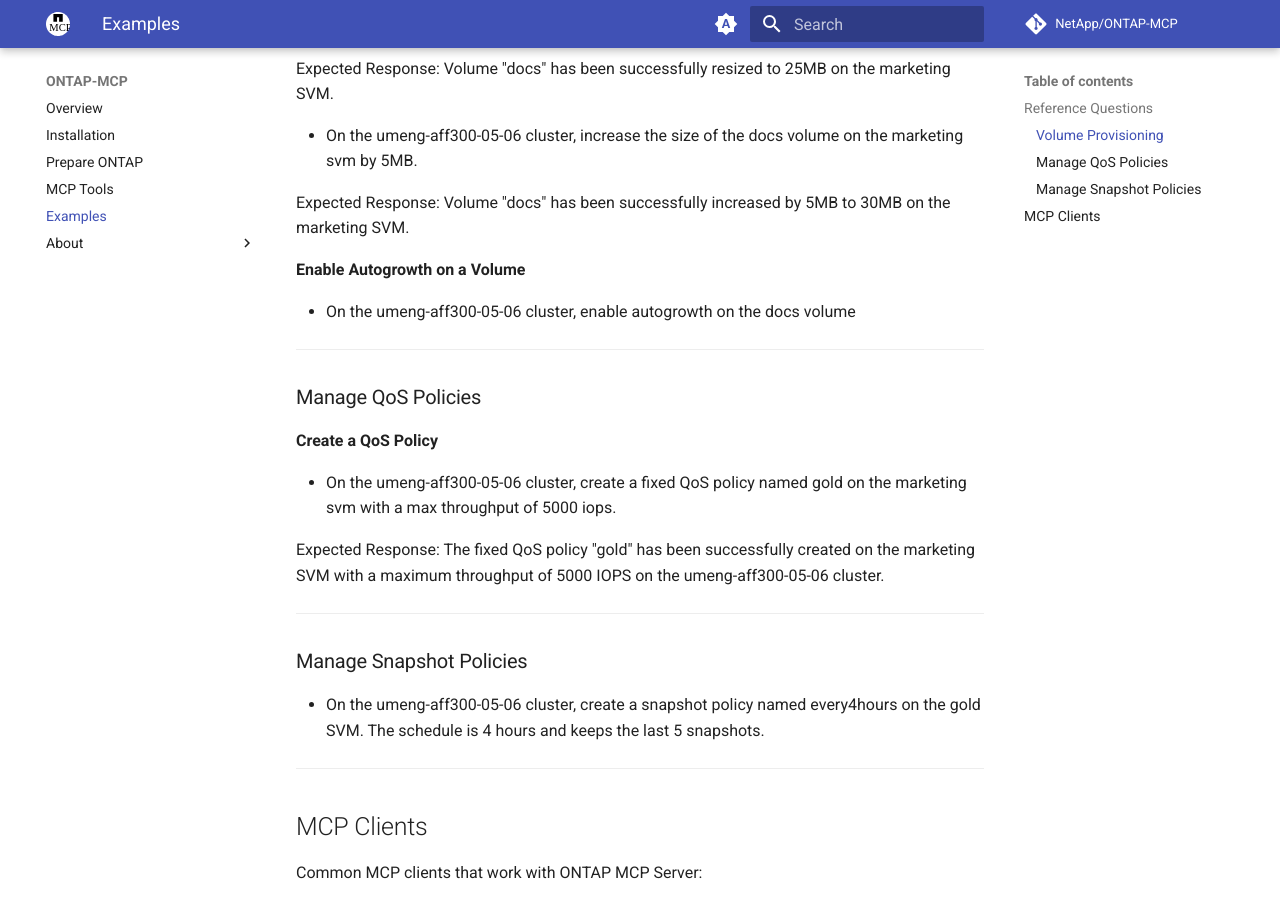
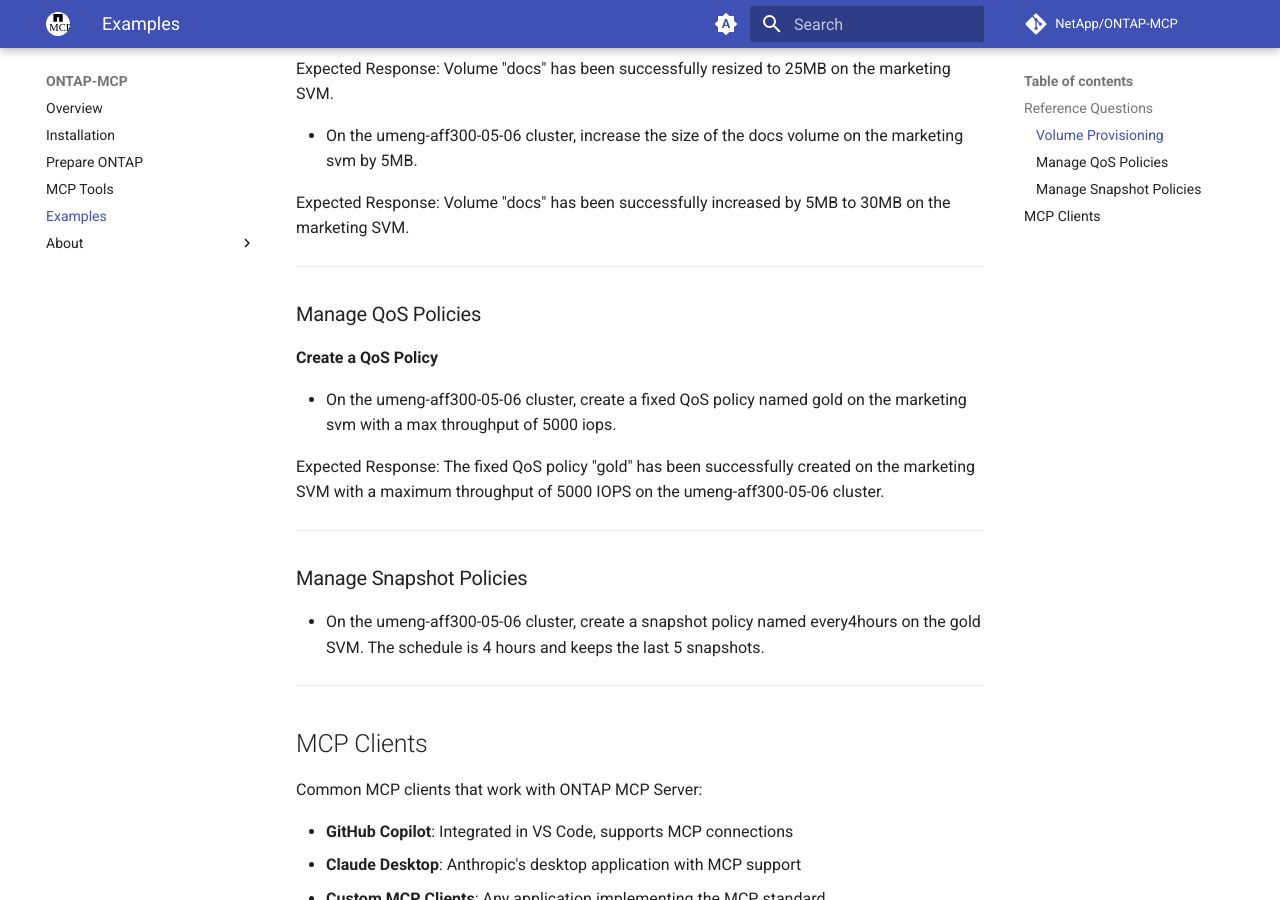
Before and after one commit to NetApp/ontap-mcp, an MkDocs documentation site: the page built from docs/examples.md, in a window 1280 px wide and 900 px high, scrolled down 789 px. Built offline with MkDocs 1.6.1 and Material for MkDocs 9.7.7, drawn with Linux system fonts in a browser that asks for light colours; comment, search, counter and statistics services are not loaded; the version menu is left out.

```diff
--- a/docs/examples.md
+++ b/docs/examples.md
@@ -28,10 +28,6 @@
 
 Expected Response: Volume "docs" has been successfully increased by 5MB to 30MB on the marketing SVM.
 
-**Enable Autogrowth on a Volume**
-
-- On the umeng-aff300-05-06 cluster, enable autogrowth on the docs volume
-
 ---
 
 ### Manage QoS Policies
```
